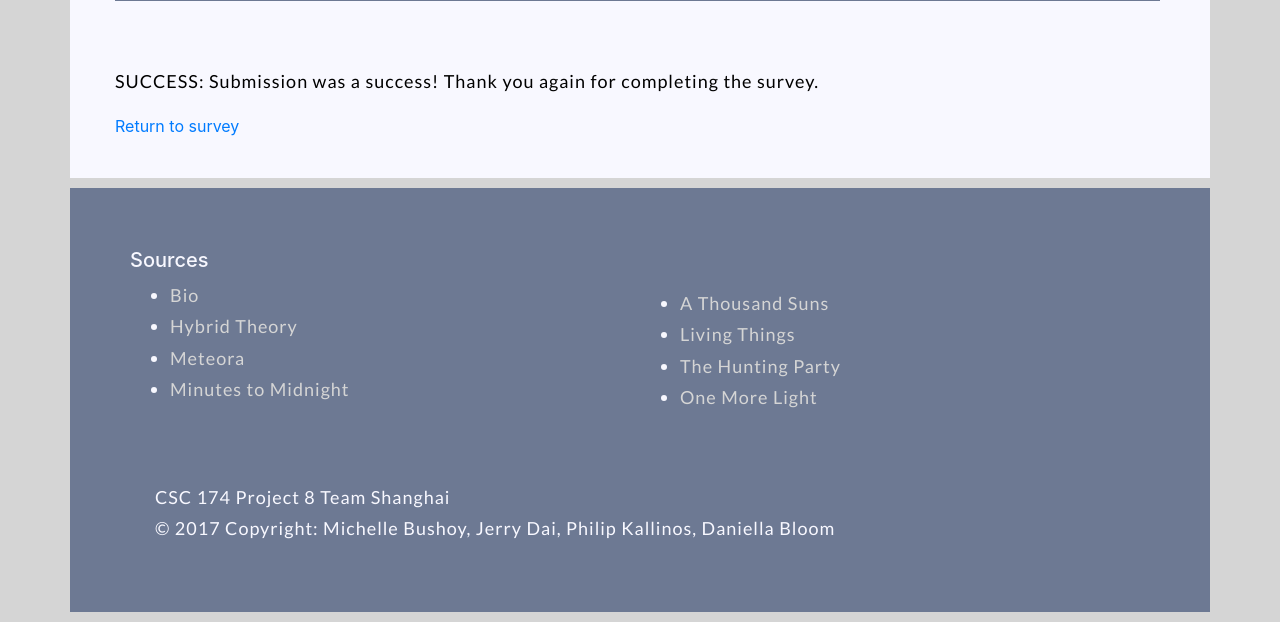
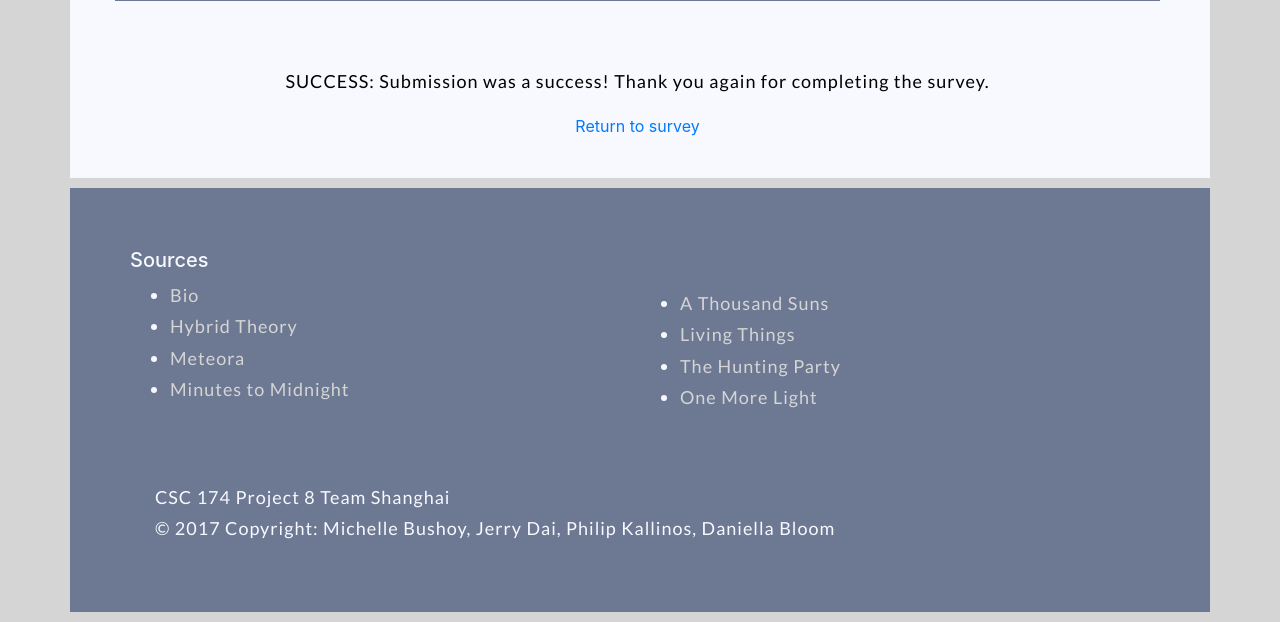
Before and after one commit to pkallinos/assignment8, a PHP site: page /survey-processor.php in a window 1280 px wide. Shown: the part 333-955 px from the top of the page. Run offline with PHP 8.4, Linux system fonts and the light colour scheme; data that the repository does not hold is empty; some libraries are stand-ins or nearby versions.

Commit message:
CM: centering things

```diff
--- a/admin-delete.php
+++ b/admin-delete.php
@@ -33,6 +33,7 @@ include "inc/top.inc";
 
     <h2>Status</h2>
 
+    <div class="thanks">
         <?php
         if ($result) {
         ?>
@@ -47,7 +48,7 @@ include "inc/top.inc";
         ?>
 
         <a href="admin.php">Return to Admin Page</a>
-
+    </div>
 </div>
 
 <?php
--- a/admin-update.php
+++ b/admin-update.php
@@ -56,6 +56,7 @@ include "inc/top.inc";
 <div class="admin">
     <h2>Status</h2>
 
+    <div class="thanks">
         <?php
         if ($result) {
         ?>
@@ -71,6 +72,7 @@ include "inc/top.inc";
 
         <a href="admin.php">Return to Admin Page</a>
     </div>
+</div>
 
 <?php
 include "inc/bottom.inc";
--- a/css/overrides.css
+++ b/css/overrides.css
@@ -62,6 +62,10 @@ p, li, label {
 	letter-spacing: 1px;
     line-height: 1.75em;
     font-size: 18px;
+}
+
+.thanks {
+    text-align: center;
 }
 
 img {
--- a/survey-processor.php
+++ b/survey-processor.php
@@ -68,7 +68,7 @@ include "inc/top.inc";
         </div><!-- close row -->
 
         <div class="row align-items-center">
-            <div class="column col-md-12 col-sm-12 col-xs-12">
+            <div class="column col-md-12 col-sm-12 col-xs-12 thanks">
                 <?php
                 if ($result) {
                     echo "<p>SUCCESS: Submission was a success! Thank you again for completing the survey.</p>";
```
Lines whose indentation alone changed are shown as unchanged.
